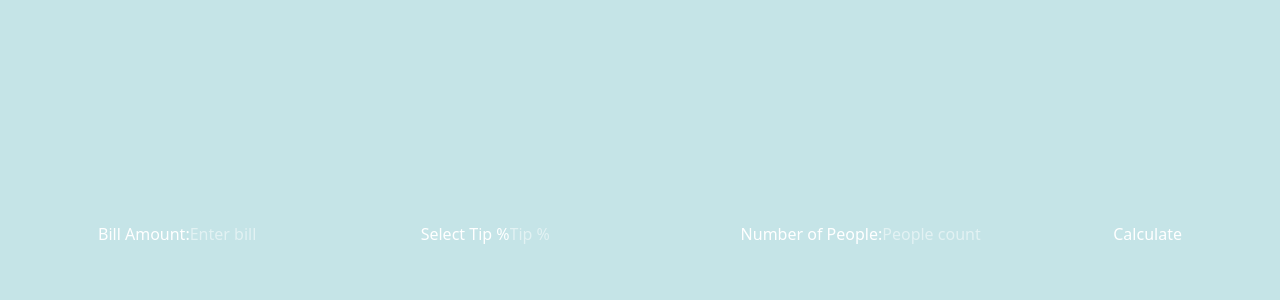
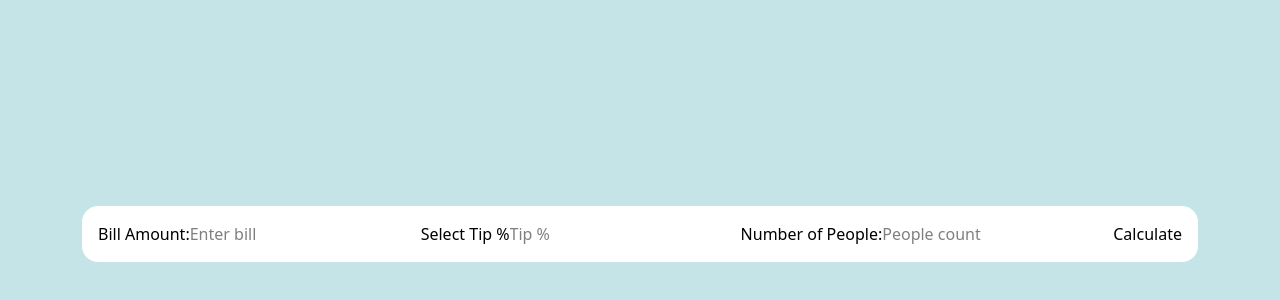
Before and after one commit to Skyz03/Tip-Calculator-Animation, a React (Vite) app: page / in a window 1280 px wide. Shown: the part 166-466 px from the top of the page. Built offline with nearby package versions, Linux system fonts and the light colour scheme.

Commit message:
add basic styling

```diff
--- a/src/components/TipCalculator.jsx
+++ b/src/components/TipCalculator.jsx
@@ -8,6 +8,7 @@ export default function TipCalculator() {
   };
 
   return (
+    <div className="bg-white text-black rounded-2xl p-4">
       <form onSubmit={handleSubmit(onSubmit)}>
         <label>Bill Amount:</label>
         <input
@@ -35,5 +36,7 @@ export default function TipCalculator() {
 
         <button type="submit">Calculate</button>
       </form>
+    </div>
+
   );
 }
```
Lines whose indentation alone changed are shown as unchanged.
